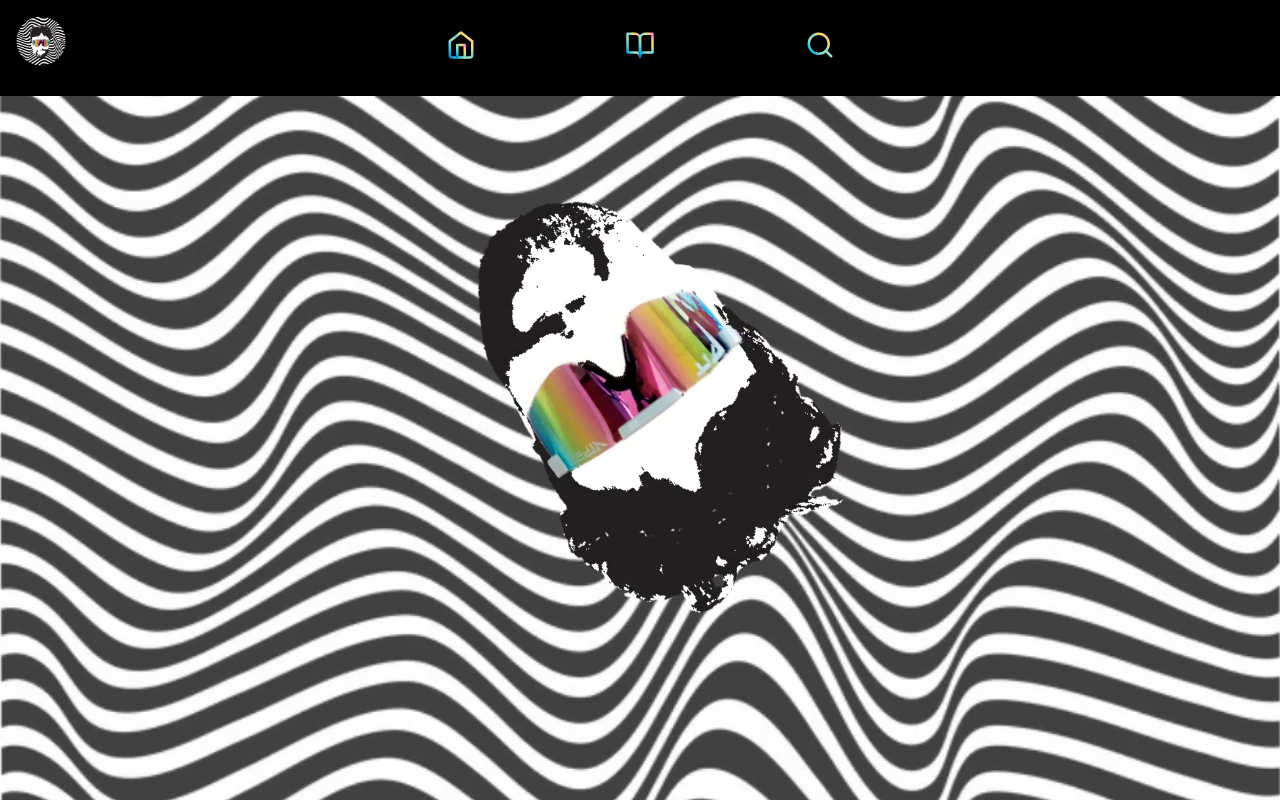
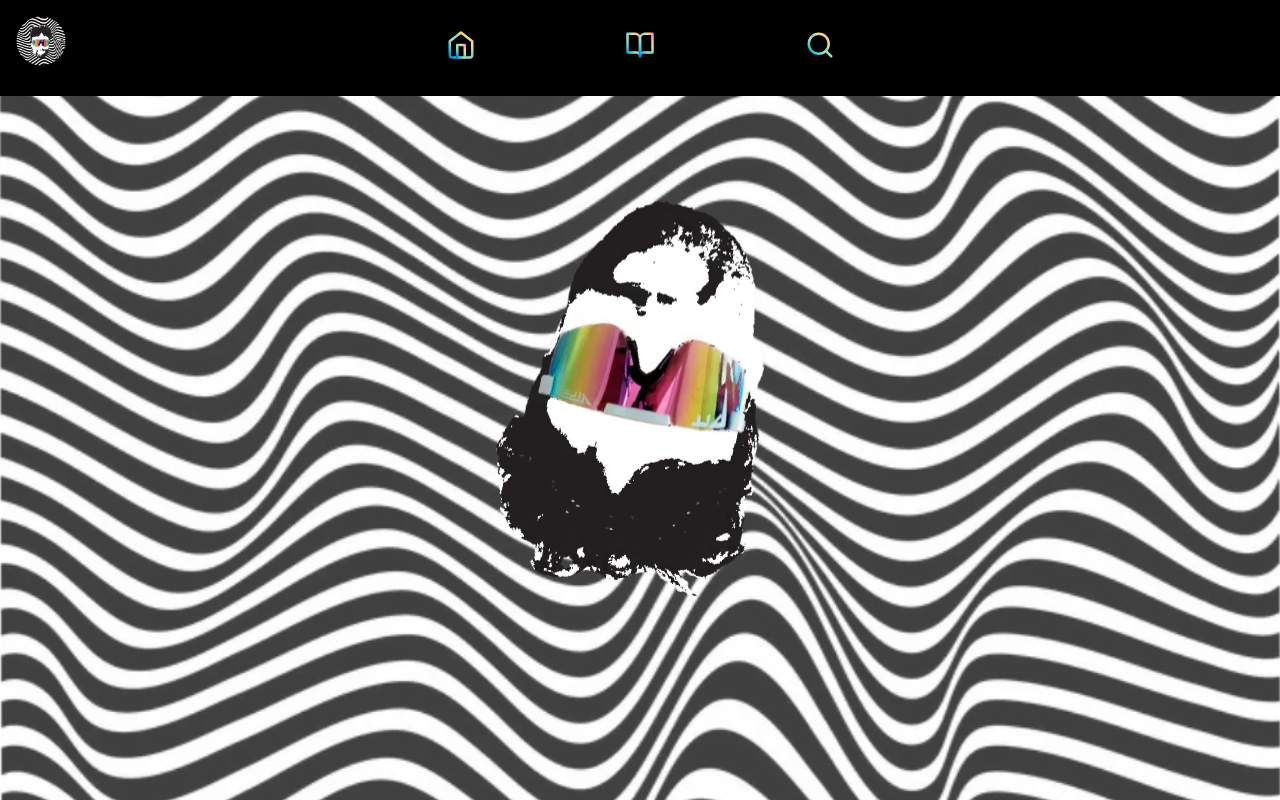
Before and after one commit to proschu2/auguri, a React (Vite) app: page / in a window 1280 px wide. Built offline with nearby package versions, Linux system fonts and the light colour scheme.

Commit message:
Update image loading and animation duration

```diff
--- a/src/components/HomePage.tsx
+++ b/src/components/HomePage.tsx
@@ -4,7 +4,12 @@ import "../styles/HomePage.css";
 const HomePage: React.FC = () => {
   return (
     <div className="homepage">
-      <img className="glassenz" src="images/glassenz.webp" alt="Sanzio 30" />
+      <img
+        className="glassenz"
+        src="images/glassenz.webp"
+        alt="Sanzio 30"
+        loading="lazy"
+      />
     </div>
   );
 };
--- a/src/styles/HomePage.css
+++ b/src/styles/HomePage.css
@@ -7,8 +7,8 @@
 }
 
 .glassenz {
-  animation: rotate 20s linear infinite;
-  max-height: min(70vh, 70vw);
+  animation: rotate 15s linear infinite;
+  max-height: min(50vh, 50vw);
 }
 
 .sanzio30 {
```
